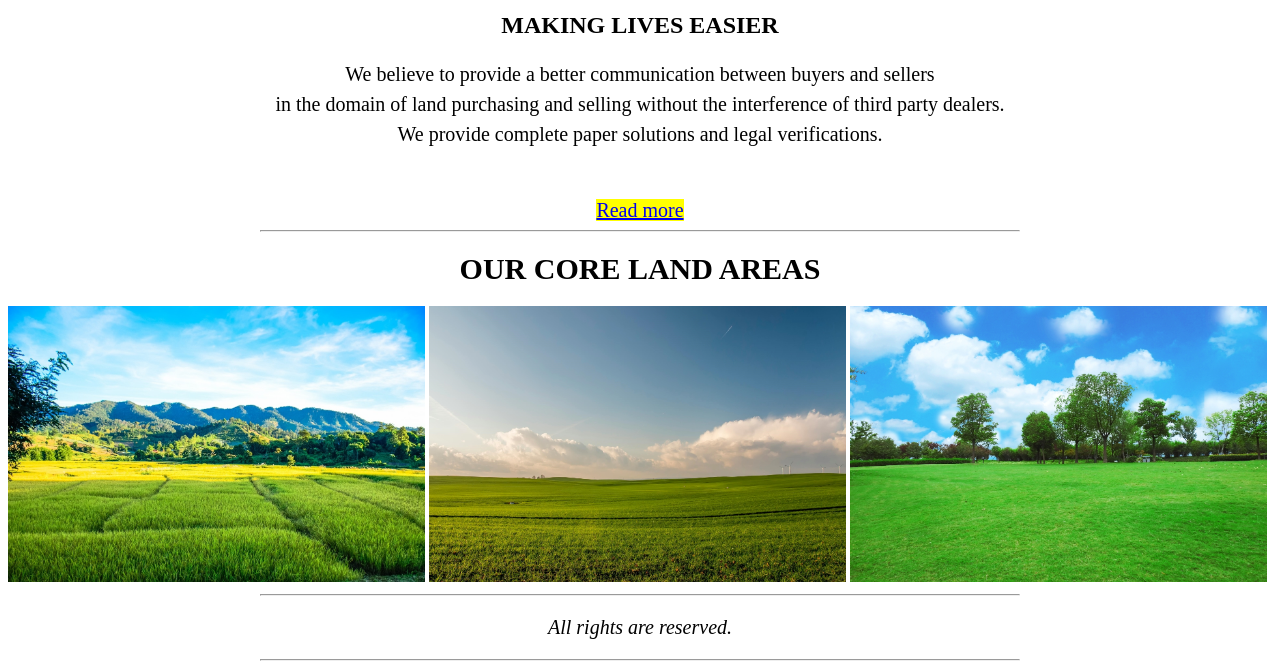
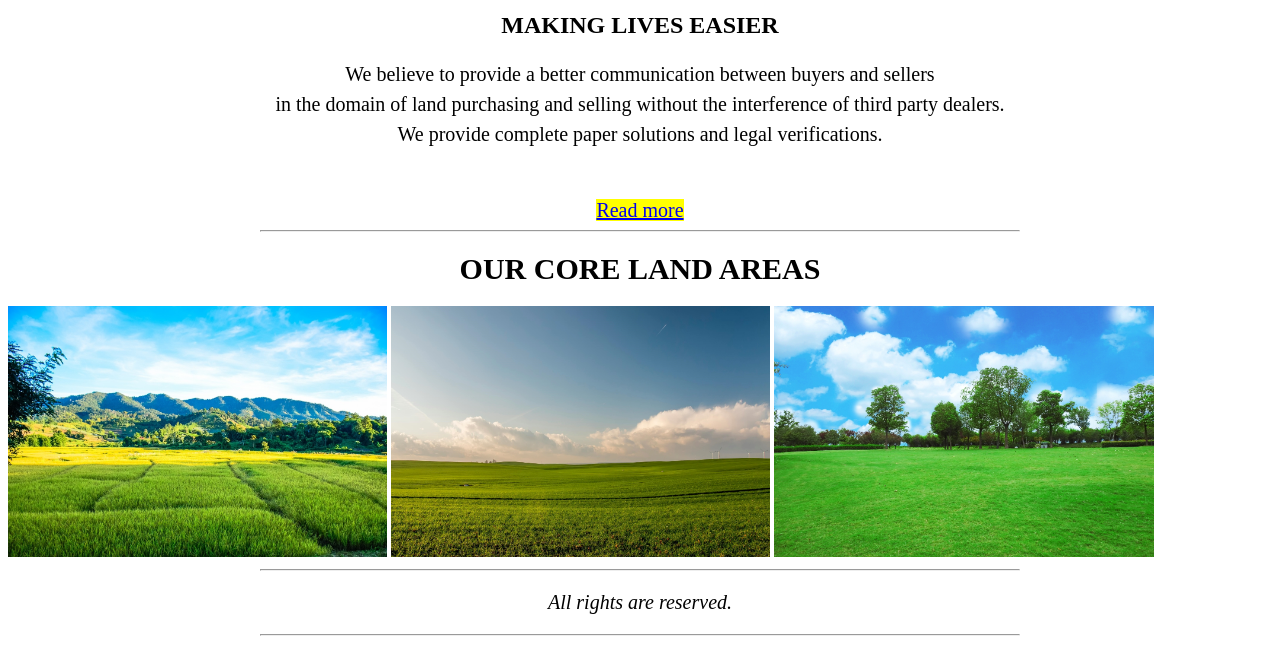
Before and after one commit to DekaAbi01/EastValley, a plain HTML site: page index.html in a window 1280 px wide. Shown: the part 471-1140 px from the top of the page. After the commit the page ends 1115 px from the top, so only its background shows below. Drawn offline with Linux system fonts and the light colour scheme.

Commit message:
Update index.html

```diff
--- a/index.html
+++ b/index.html
@@ -20,9 +20,9 @@ party dealers.<br>We provide complete paper solutions and legal verifications.</
 
 <h1 style="font-size:30px; text-align:center;">OUR CORE LAND AREAS</h1>
 
-<img style="width: 33%;" src="Land123.jpg">
-<img style="width: 33%;" src="Land.jpg">
-<img style="width: 33%;" src="Land2.jpg">
+<img style="width: 30%;" src="Land123.jpg">
+<img style="width: 30%;" src="Land.jpg">
+<img style="width: 30%;" src="Land2.jpg">
 
 <hr style="width: 60%;">
 <p style="font-size:20px; text-align:center; font-style:italic;">All rights are reserved.</p>
```
